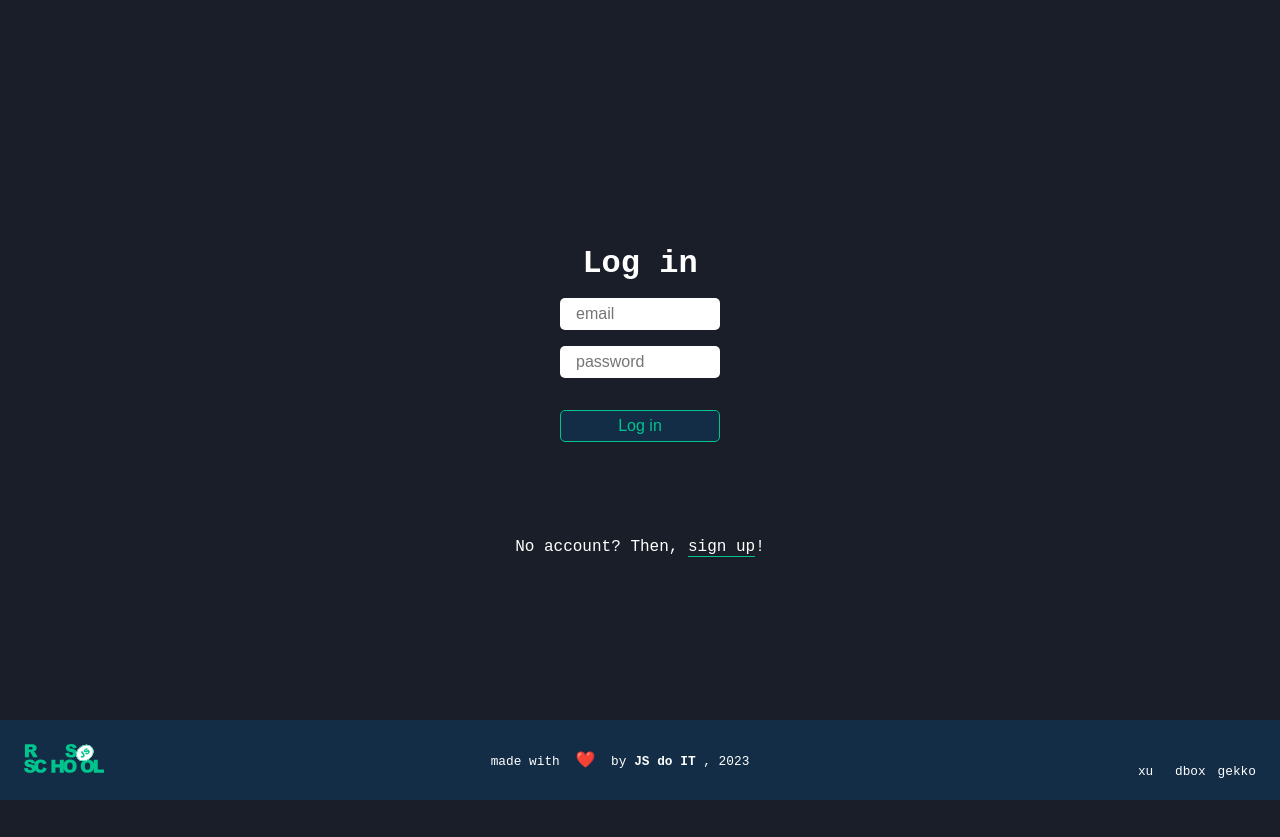
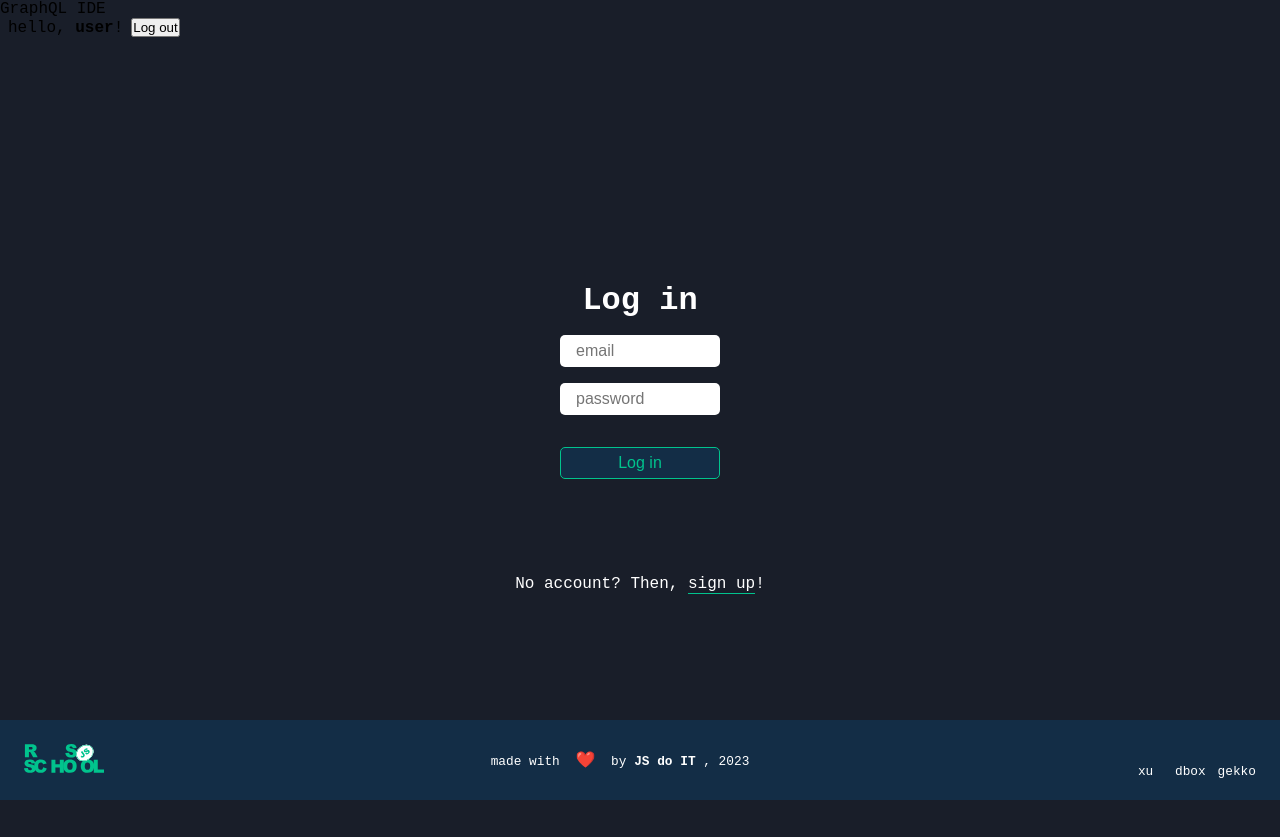
Before and after one commit to xu69ux/graphiql-app, a React (Vite) app: page /login in a window 1280 px wide. Before the commit the page ends 802 px from the top, so only its background shows below. Built offline with nearby package versions, Linux system fonts and the light colour scheme; some icons are missing.

Commit message:
feat: add Header component

```diff
--- a/src/App.tsx
+++ b/src/App.tsx
@@ -1,10 +1,11 @@
 import { BrowserRouter as Router, Routes } from 'react-router-dom';
 import { routes } from './routes';
-import { Footer } from './components';
+import { Footer, Header } from './components';
 
 function App() {
   return (
     <Router>
+      <Header />
       <Routes>{routes}</Routes>
       <Footer />
     </Router>
--- /dev/null
+++ b/src/components/Header.tsx
@@ -0,0 +1,22 @@
+export const Header = () => {
+  const username = 'user';
+  const logOut = () => {
+    console.log('log out');
+  };
+
+  return (
+    <header className='header'>
+      <nav className='navigator'>
+        <div className='logo'>GraphQL IDE</div>
+        <div className='user'>
+          <span>
+            hello, <b>{username}</b>!
+          </span>
+          <button className='btn logout' onClick={logOut}>
+            Log out
+          </button>
+        </div>
+      </nav>
+    </header>
+  );
+};
--- a/src/components/index.ts
+++ b/src/components/index.ts
@@ -1,2 +1,3 @@
 export { AuthForm } from './AuthForm';
+export { Header } from './Header';
 export { Footer } from './Footer';
```
Also changed, not shown: src/styles/Header.css (added).
